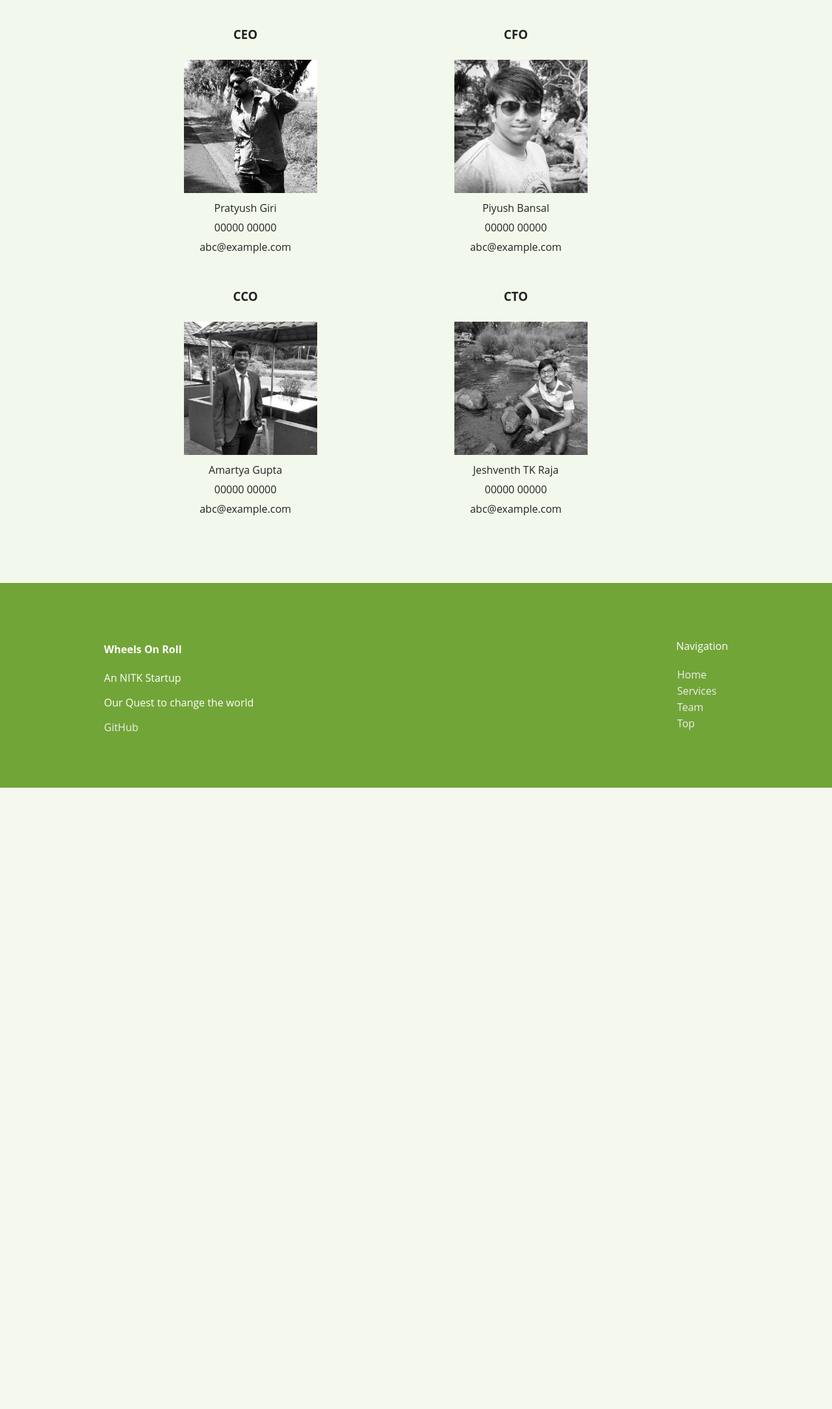
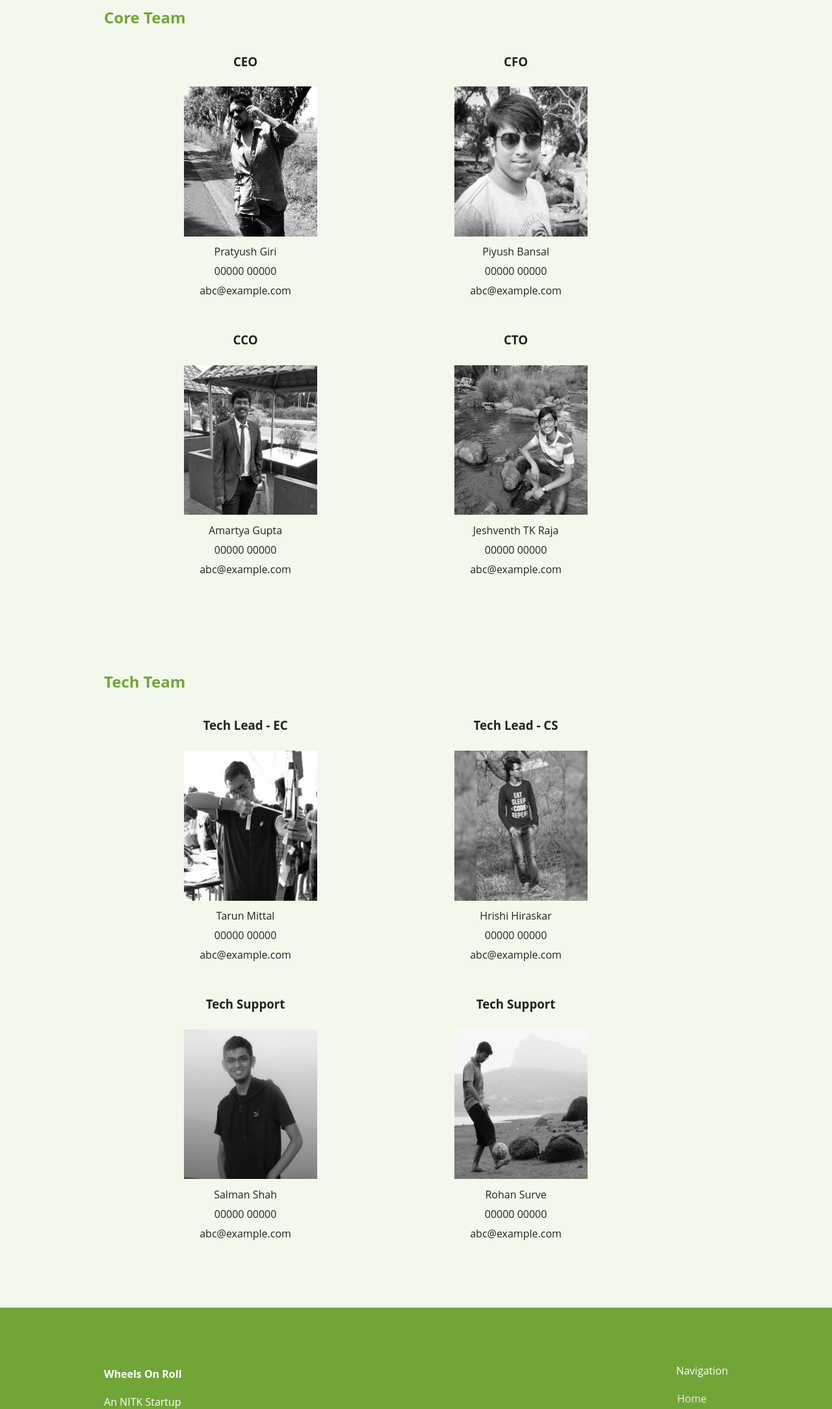
Before and after one commit to WheelsOnRoll/OldWebsite, a PHP site: page /src/team.html in a window 1280 px wide. Shown: the part 102-2270 px from the top of the page at 65% size. Before the commit the page ends 1314 px from the top, so only its background shows below. Run offline with PHP 8.4, Linux system fonts and the light colour scheme.

Commit message:
About Page - Tech Team

```diff
--- a/src/css/styles.css
+++ b/src/css/styles.css
@@ -69,7 +69,7 @@ body {
             transition: all .3s ease-out;
     -webkit-filter: grayscale(1);
             filter: grayscale(1);
-
+    height: 18vw;
 }
 
 .gallery img:hover {
--- a/src/team.html
+++ b/src/team.html
@@ -27,6 +27,7 @@
 
 	<div class="container" id="gallery" style="display: table;">
 
+    <br>
     <h2 class="label">Core Team</h2>
 
     <div class="gallery-row">
@@ -63,6 +64,45 @@
     </div>
   </div>
 
+<div class="container" id="gallery" style="display: table;">
+
+    <br>
+    <h2 class="label">Tech Team</h2>
+
+    <div class="gallery-row">
+      <div class="gallery">
+        <h3>Tech Lead - EC</h3>
+        <img src="../images/team_tarun.jpg">
+        <div style="padding: 2%;">Tarun Mittal</div>
+        <div style="padding: 2%;">00000 00000</div>
+        <div style="padding: 2%;">abc@example.com</div>
+      </div>
+      <div class="gallery">
+        <h3>Tech Lead - CS</h3>
+        <img src="../images/team_hrishi.jpg">
+        <div style="padding: 2%;">Hrishi Hiraskar</div>
+        <div style="padding: 2%;">00000 00000</div>
+        <div style="padding: 2%;">abc@example.com</div>
+      </div>
+    </div>
+    <div class="gallery-row">
+      <div class="gallery">
+        <h3>Tech Support</h3>
+        <img src="../images/team_salman.jpg">
+        <div style="padding: 2%;">Salman Shah</div>
+        <div style="padding: 2%;">00000 00000</div>
+        <div style="padding: 2%;">abc@example.com</div>
+      </div>
+      <div class="gallery">
+        <h3>Tech Support</h3>
+        <img src="../images/team_rohan.jpg">
+        <div style="padding: 2%;">Rohan Surve</div>
+        <div style="padding: 2%;">00000 00000</div>
+        <div style="padding: 2%;">abc@example.com</div>
+      </div>
+    </div>
+  </div>
+
 	<div class="footer">
 		<div class="container" id="about">
 			<div class="navi">
```
Also changed, not shown: images/team_tarun.jpg.
